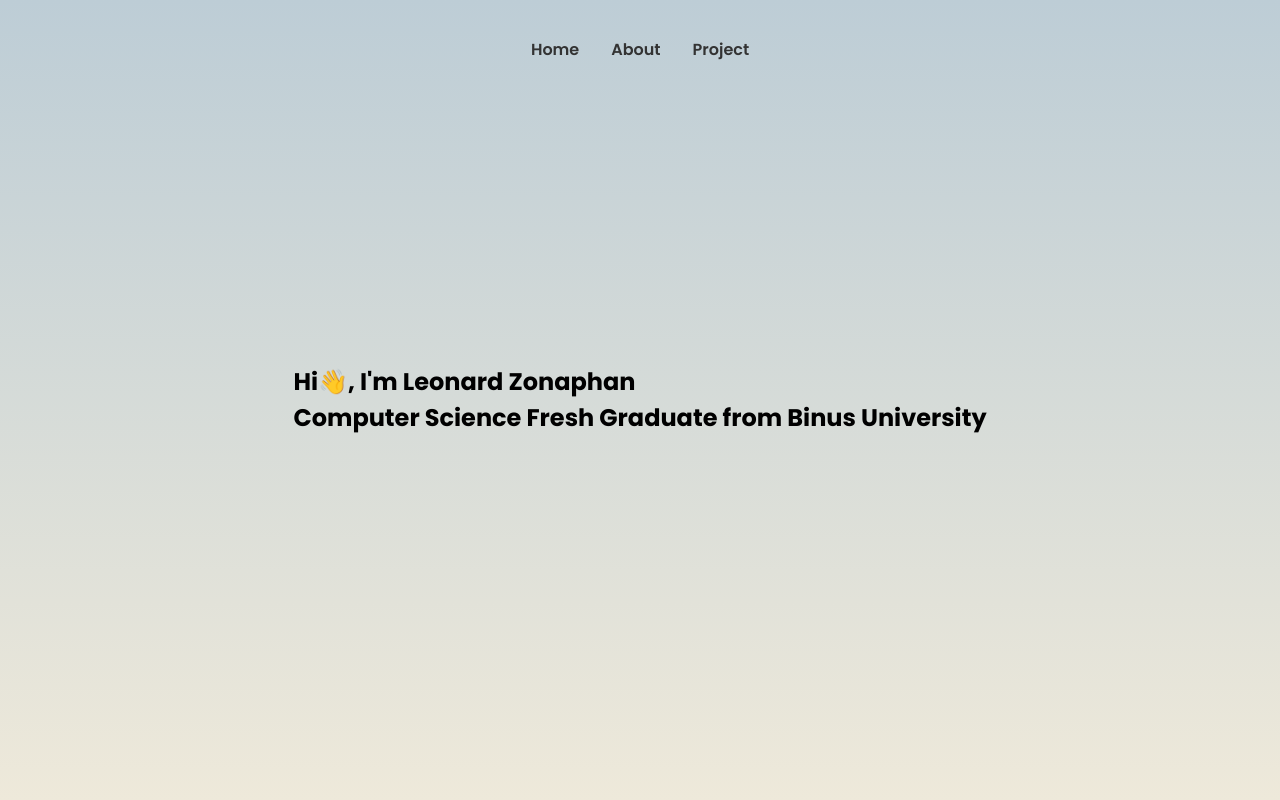
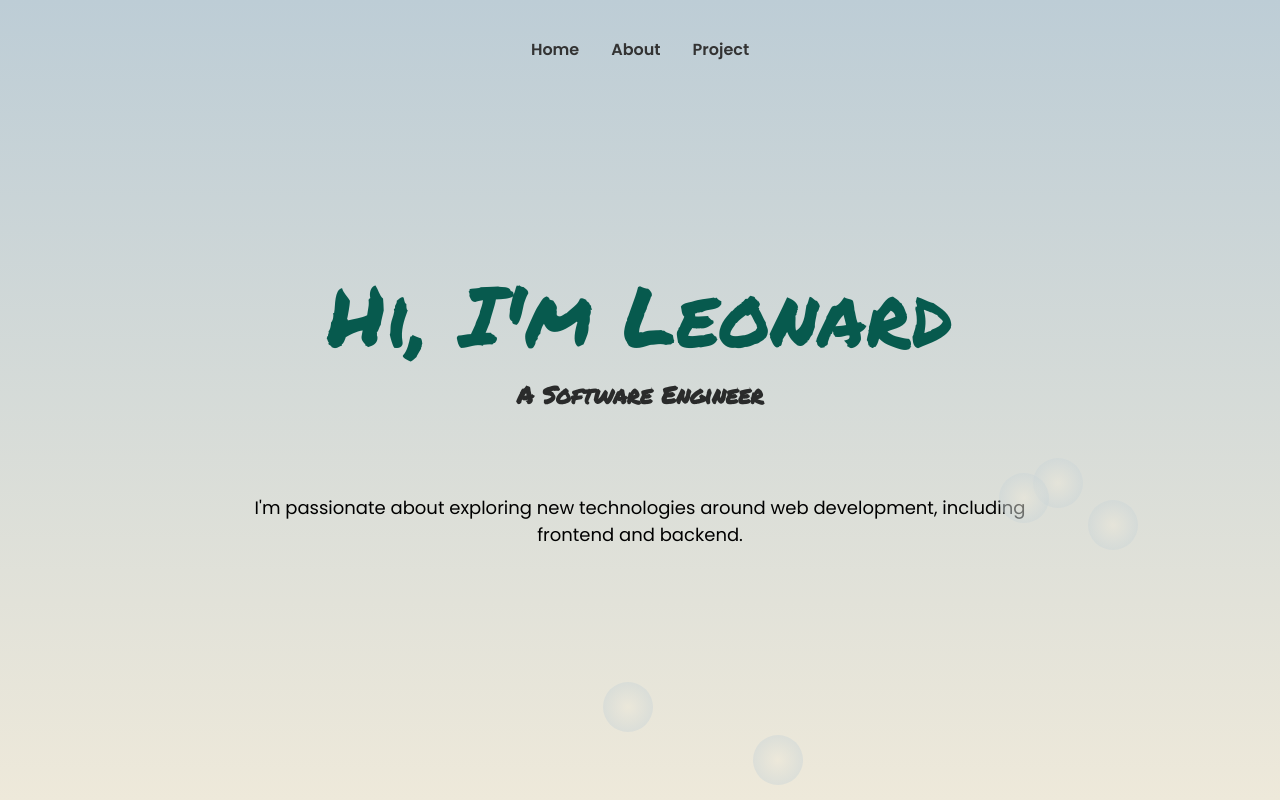
Before and after one commit to Lezonn/personal-site, a Vue app: page / in a window 1280 px wide. Shown: the top 800 px of the page. Built offline with nearby package versions, Linux system fonts and the light colour scheme.

Commit message:
revamp home section

```diff
--- a/src/components/AboutSection.vue
+++ b/src/components/AboutSection.vue
@@ -69,6 +69,6 @@ const experiences = [
 @import '@/assets/styles/variables';
 
 .about {
-  background: linear-gradient(to bottom, $secondary-background-color, $primary-background-color);
+  background-color: $secondary-background-color;
 }
 </style>
--- /dev/null
+++ b/src/components/BubbleBackground.vue
@@ -0,0 +1,57 @@
+<script setup>
+import { ref } from 'vue'
+
+const bubbles = ref([])
+let count = 0
+
+function spawnBubble() {
+  const bubble = {
+    id: count++,
+    x: Math.random() * window.innerWidth,
+    duration: 5 + Math.random() * 5
+  }
+  bubbles.value.push(bubble)
+}
+
+function removeBubble(id) {
+  bubbles.value = this.bubbles.filter((bubble) => bubble.id !== id)
+  console.log(bubbles.value)
+}
+
+setInterval(() => {
+  spawnBubble()
+}, 1000)
+</script>
+
+<template>
+  <div
+    v-for="bubble in bubbles"
+    :key="bubble.id"
+    class="bubble"
+    :style="{ left: bubble.x + 'px', animationDuration: bubble.duration + 's' }"
+    @animationend="removeBubble(bubble.id)"
+  ></div>
+</template>
+
+<style scoped lang="scss">
+@import '@/assets/styles/variables';
+.bubble {
+  position: absolute;
+  width: 50px;
+  height: 50px;
+  border-radius: 360px;
+  opacity: 50%;
+  bottom: 0;
+  background: radial-gradient($secondary-background-color, $primary-background-color);
+  animation: gradientAnimation ease-in;
+}
+
+@keyframes gradientAnimation {
+  0% {
+    bottom: 0%;
+  }
+  100% {
+    bottom: 100%;
+  }
+}
+</style>
--- a/src/components/HomeSection.vue
+++ b/src/components/HomeSection.vue
@@ -1,18 +1,54 @@
+<script setup>
+import BubbleBackground from './BubbleBackground.vue'
+</script>
+
 <template>
-  <section id="home" class="hero h-screen">
-    <v-container class="d-flex align-center justify-center h-100">
-      <h1>
-        Hi👋, I'm Leonard Zonaphan <br />
-        Computer Science Fresh Graduate from Binus University
+  <section id="home" class="home h-screen">
+    <v-container class="d-flex flex-column align-center justify-center h-100">
+      <h1 class="text-center">
+        <span class="text-name">Hi, I'm Leonard</span>
+        <span class="text-about">A Software Engineer</span>
       </h1>
+      <div class="description">
+        <p class="text-description text-center">
+          I'm passionate about exploring new technologies around web development, including frontend
+          and backend.
+        </p>
+      </div>
     </v-container>
+    <bubble-background />
   </section>
 </template>
 
 <style lang="scss" scoped>
+@import url('https://fonts.googleapis.com/css2?family=Permanent+Marker&display=swap');
 @import '@/assets/styles/variables';
-
-.hero {
+.home {
   background: linear-gradient(to bottom, $primary-background-color, $secondary-background-color);
 }
+
+.text-name {
+  display: block;
+  font-family: 'Permanent Marker', sans-serif;
+  font-weight: 500;
+  font-size: calc(4vw + 32px);
+  color: $primary-font-color;
+  z-index: 1000;
+}
+
+.text-about {
+  font-family: 'Permanent Marker', sans-serif;
+  font-size: 24px;
+  opacity: 80%;
+}
+
+.description {
+  margin-top: 10vh;
+}
+
+.text-description {
+  max-width: 800px;
+  font-size: 18px;
+  font-weight: 400;
+}
 </style>
--- a/src/components/ProjectSection.vue
+++ b/src/components/ProjectSection.vue
@@ -10,6 +10,6 @@
 @import '@/assets/styles/variables';
 
 .project {
-  background: linear-gradient(to bottom, $primary-background-color, $secondary-background-color);
+  background-color: $secondary-background-color;
 }
 </style>
```
